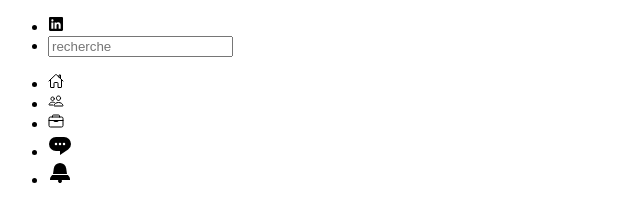
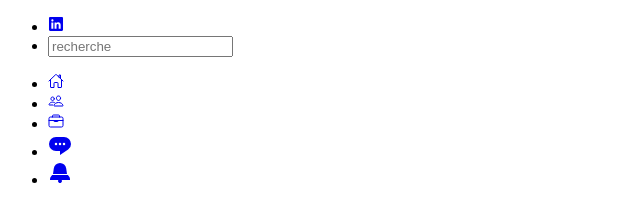
Before and after one commit to Joel-Lavia/ProfilLinkedln, a plain HTML site: page index.html in a window 1280 px wide. Shown: the whole page, without its empty margins (0-640 px from the left). Drawn offline with nearby package versions, Linux system fonts and the light colour scheme.

Commit message:
add header navbar

```diff
--- a/index.html
+++ b/index.html
@@ -12,23 +12,28 @@
    <header>
     <nav>
         <ul>
-            <li><ion-icon name="logo-linkedin"></ion-icon></li>
-            <li>
-            <input type="search" placeholder="recherche">
-            </li>
+            <li><a href="#"><ion-icon name="logo-linkedin"></ion-icon></a></li>
+            <li><input type="search" placeholder="recherche"></li>
         </ul>
         <ul>
-            <li><ion-icon name="home-outline"></ion-icon></li>
-            <li><ion-icon name="people-outline"></ion-icon></li>
-            <li><ion-icon name="briefcase-outline"></ion-icon></li>
-            <li><svg xmlns="http://www.w3.org/2000/svg" viewBox="0 0 24 24" data-supported-dps="24x24" fill="currentColor" class="mercado-match" width="24" height="24" focusable="false">
+            <li><a href="#"><ion-icon name="home-outline"></ion-icon></a></li>
+            <li><a href="#"><ion-icon name="people-outline"></ion-icon></a></li>
+            <li><a href="#"><ion-icon name="briefcase-outline"></ion-icon></a></li>
+            <li><a href="#"><svg xmlns="http://www.w3.org/2000/svg" viewBox="0 0 24 24" data-supported-dps="24x24" fill="currentColor" class="mercado-match" width="24" height="24" focusable="false">
                 <path d="M16 4H8a7 7 0 000 14h4v4l8.16-5.39A6.78 6.78 0 0023 11a7 7 0 00-7-7zm-8 8.25A1.25 1.25 0 119.25 11 1.25 1.25 0 018 12.25zm4 0A1.25 1.25 0 1113.25 11 1.25 1.25 0 0112 12.25zm4 0A1.25 1.25 0 1117.25 11 1.25 1.25 0 0116 12.25z"></path>
-              </svg></li>
-            <li><svg xmlns="http://www.w3.org/2000/svg" viewBox="0 0 24 24" data-supported-dps="24x24" fill="currentColor" class="mercado-match" width="24" height="24" focusable="false">
+              </svg></a>
+            </li>
+            <li><a href="#"><svg xmlns="http://www.w3.org/2000/svg" viewBox="0 0 24 24" data-supported-dps="24x24" fill="currentColor" class="mercado-match" width="24" height="24" focusable="false">
                 <path d="M22 19h-8.28a2 2 0 11-3.44 0H2v-1a4.52 4.52 0 011.17-2.83l1-1.17h15.7l1 1.17A4.42 4.42 0 0122 18zM18.21 7.44A6.27 6.27 0 0012 2a6.27 6.27 0 00-6.21 5.44L5 13h14z"></path>
-              </svg></li>
+              </svg></a>
+            </li>
         </ul>
     </nav>
    </header>
+   <main>
+    <section>
+
+    </section>
+   </main>
 </body>
 </html>
```
